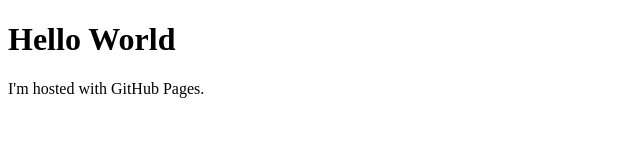
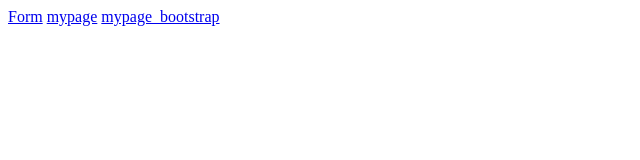
Before and after one commit to CheesyBoy123/CheesyBoy123.github.io, a plain HTML site: page index.html in a window 1280 px wide. Shown: the whole page, without its empty margins (0-640 px from the left). Drawn offline with Linux system fonts and the light colour scheme.

Commit message:
finished index.html

```diff
--- a/index.html
+++ b/index.html
@@ -1,7 +1,8 @@
 <!DOCTYPE html>
 <html>
 <body>
-<h1>Hello World</h1>
-<p>I'm hosted with GitHub Pages.</p>
+<a href="https://cheesyboy123.github.io/form.html">Form</a>
+<a href="https://cheesyboy123.github.io/mypage.html">mypage</a>
+<a href="https://cheesyboy123.github.io/mypage_bootstrap.html">mypage_bootstrap </a>
 </body>
 </html>
```
